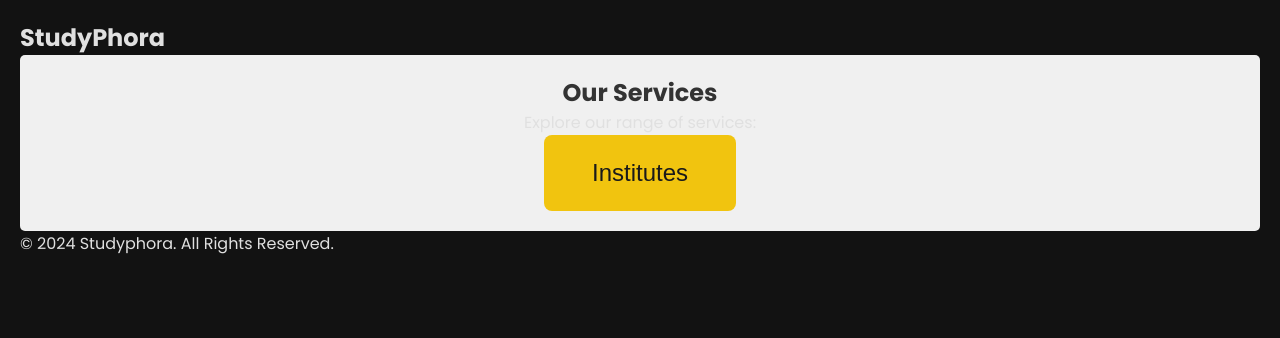
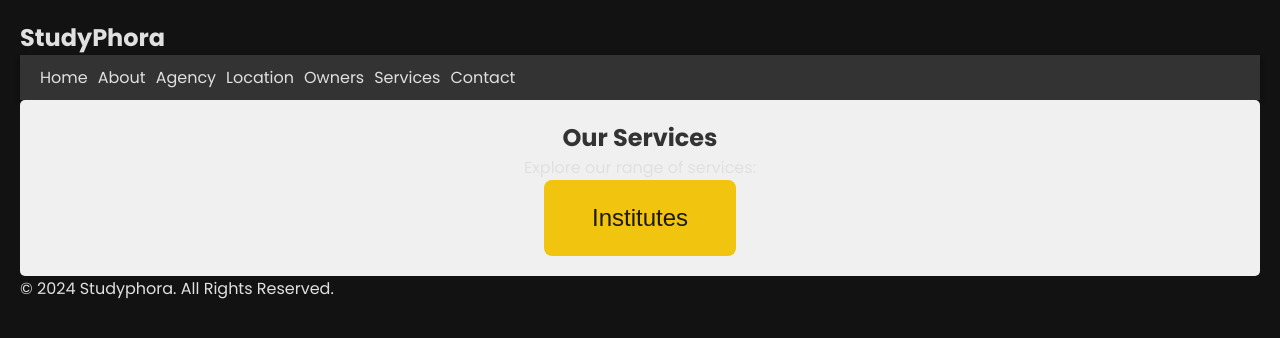
Before and after one commit to Quantsanskar/my-website, a Next.js app: page / in a window 1280 px wide. Shown: the top 338 px of the page. Built offline with nearby package versions, Linux system fonts and the light colour scheme.

Commit message:
Update index.js

```diff
--- a/pages/index.js
+++ b/pages/index.js
@@ -2,7 +2,6 @@ import React from 'react';
 import { useRouter } from 'next/router';
 import MainNavbar from "../components/mainNavbar"; // Corrected naming convention
 import '../styles/MainPage.css';
-import InstitutesPage from '../components/InstitutesPage';
 import MainFooter from "../components/mainFooter"; // Corrected naming convention
 
 const MainPage = () => {
@@ -16,6 +15,9 @@ const MainPage = () => {
         <div className="content">
             {/* Content of the main page goes here */}
             <h2>StudyPhora</h2>
+            <div>
+                <MainNavbar/>
+            </div>
             <div className="services-section">
                 <h2>Our Services</h2>
                 <p>Explore our range of services:</p>
```
